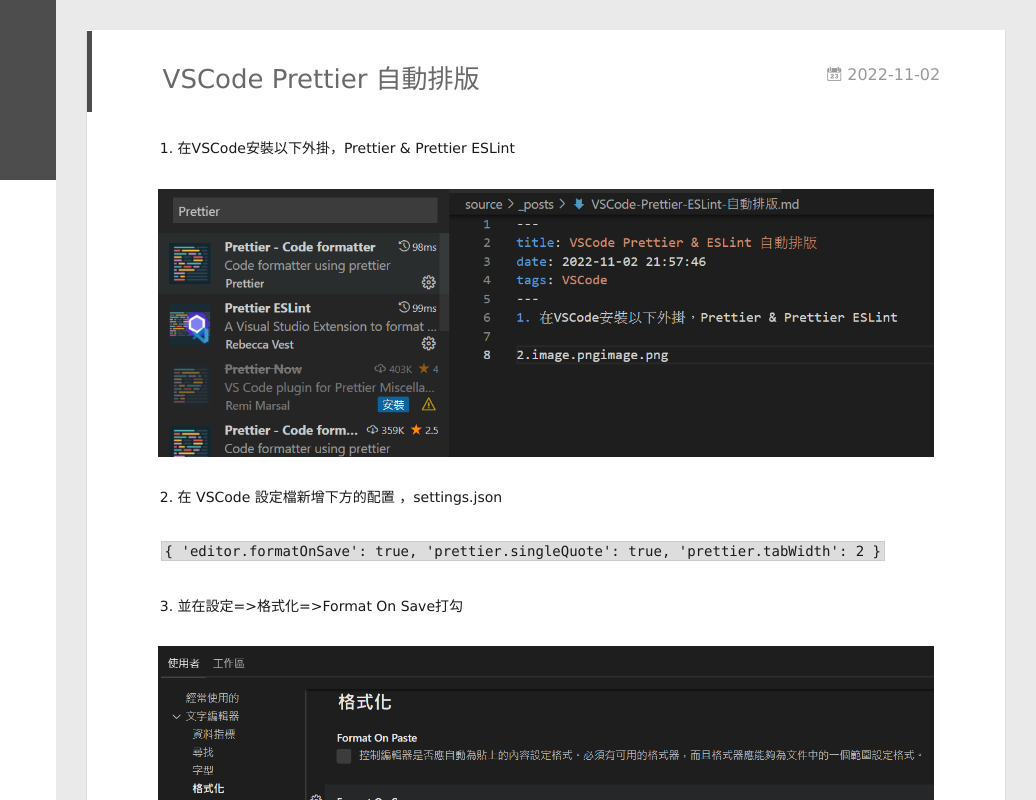
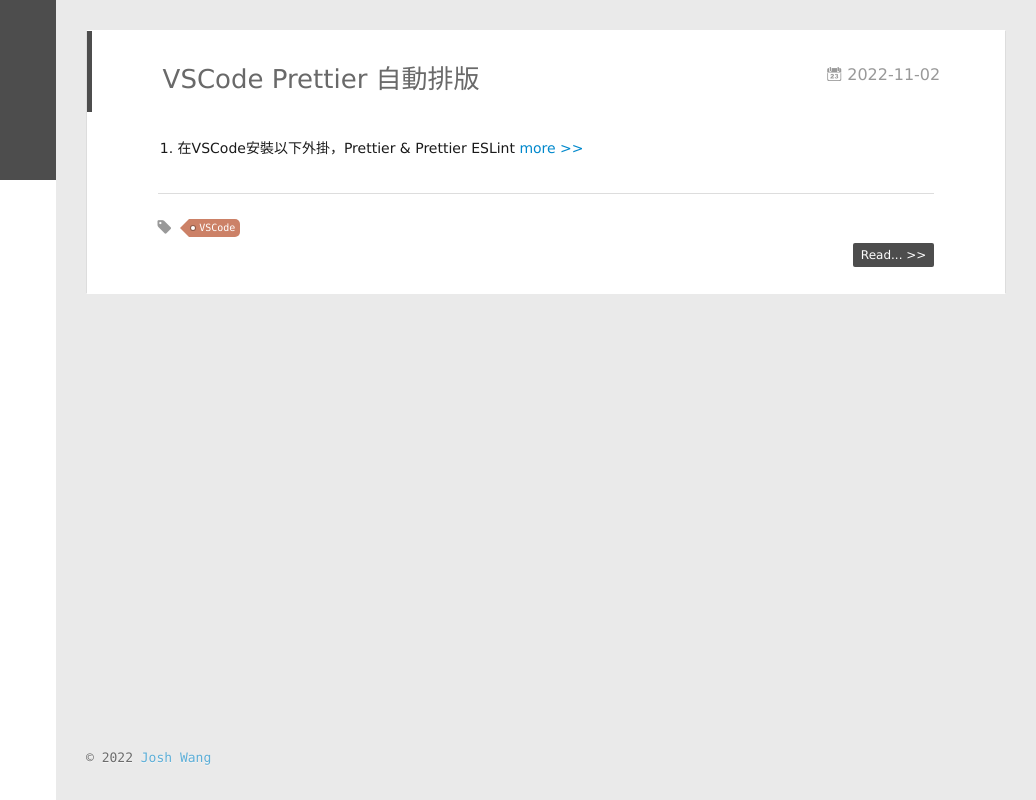
Before and after one commit to wangfly70501/blog, a plain HTML site: page index.html in a window 1280 px wide. Shown: the full height of the page, 244-1280 px from the left. Drawn offline with Linux system fonts and the light colour scheme; files that its build step writes are made by us from their sources.

Commit message:
Site updated: 2022-11-03 01:44:14

```diff
--- a/index.html
+++ b/index.html
@@ -192,20 +192,9 @@
   <div class="article-entry" itemprop="articleBody">
 
     <ol>
-<li>在VSCode安裝以下外掛，Prettier &amp; Prettier ESLint</li>
-</ol>
-<p><img src="https://wangfly70501.github.io/blog/2022/11/02/VSCode_Prettier/PrettierESLint.webp" alt="image"></p>
-<ol start="2">
-<li>在 VSCode 設定檔新增下方的配置 ，settings.json</li>
-</ol>
-<p><code>&#123;   &#39;editor.formatOnSave&#39;: true,   &#39;prettier.singleQuote&#39;: true,    &#39;prettier.tabWidth&#39;: 2 &#125;</code></p>
-<ol start="3">
-<li>並在設定=&gt;格式化=&gt;Format On Save打勾</li>
-</ol>
-<p><img src="https://wangfly70501.github.io/blog/2022/11/02/VSCode_Prettier/PrettierESLint02.webp" alt="image"></p>
-<ol start="4">
-<li>ctrl + shift + p ， 打format ，選擇Prettier 。ctrl + s儲存就有囉!</li>
-</ol>
+<li>在VSCode安裝以下外掛，Prettier &amp; Prettier ESLint
+
+    <a class="article-more-a" href="/blog/2022/11/02/VSCode_Prettier/#more">more >></a>
 
 
 
```
Also changed, not shown: 2022/11/02/VSCode_Prettier/index.html (+4 -4 lines).
